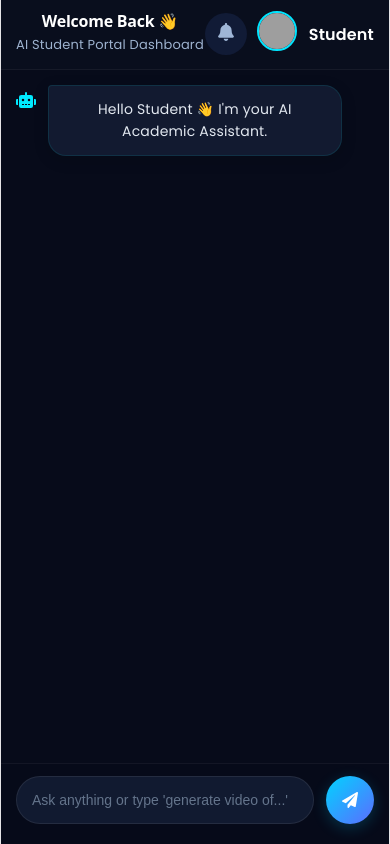
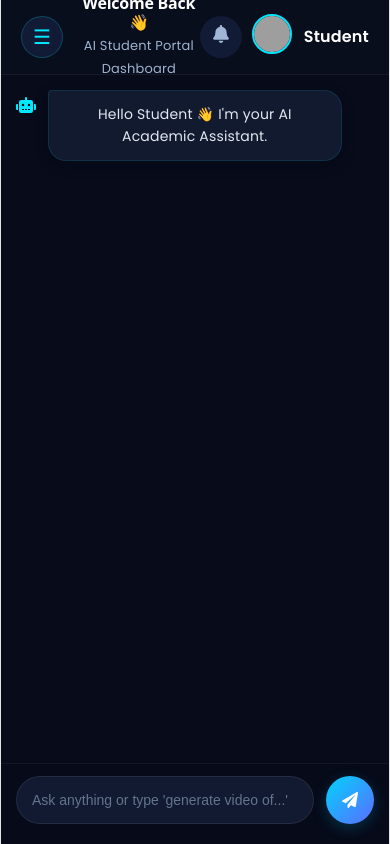
Before and after one commit to krishna-srinivasan/AI-Student-Portal-Generative-Copilot, a React app in the folder frontend/: page /dashboard in a window 390 px wide. Built offline with nearby package versions, Linux system fonts and the light colour scheme; no server answers; sample sign-in values are in the browser's storage; grey boxes are pictures that could not be loaded; the HTML template or start-up script is replaced by a standard one.

Commit message:
Fix: Force mobile header and hamburger menu to display

```diff
--- a/frontend/src/styles/dashboard.css
+++ b/frontend/src/styles/dashboard.css
@@ -503,11 +503,15 @@
        so your "New Chat" button, Logo, and History list will all reappear! */
 
     /* Adjust Header for Mobile */
-    /* Adjust Header for Mobile */
+    /* 2. Force Header and Toggle Button to show on mobile */
     .header {
-        height: 70px;
-        padding: 0 15px;
         display: flex !important;
+        height: 75px !important;
+        z-index: 100 !important; /* Forces header to the very top layer */
+    }
+
+    .sidebar-toggle-btn {
+        display: flex !important; /* Makes the ☰ button visible */
     }
     .header-right { gap: 10px; }
     .profile span { display: none; }
```
